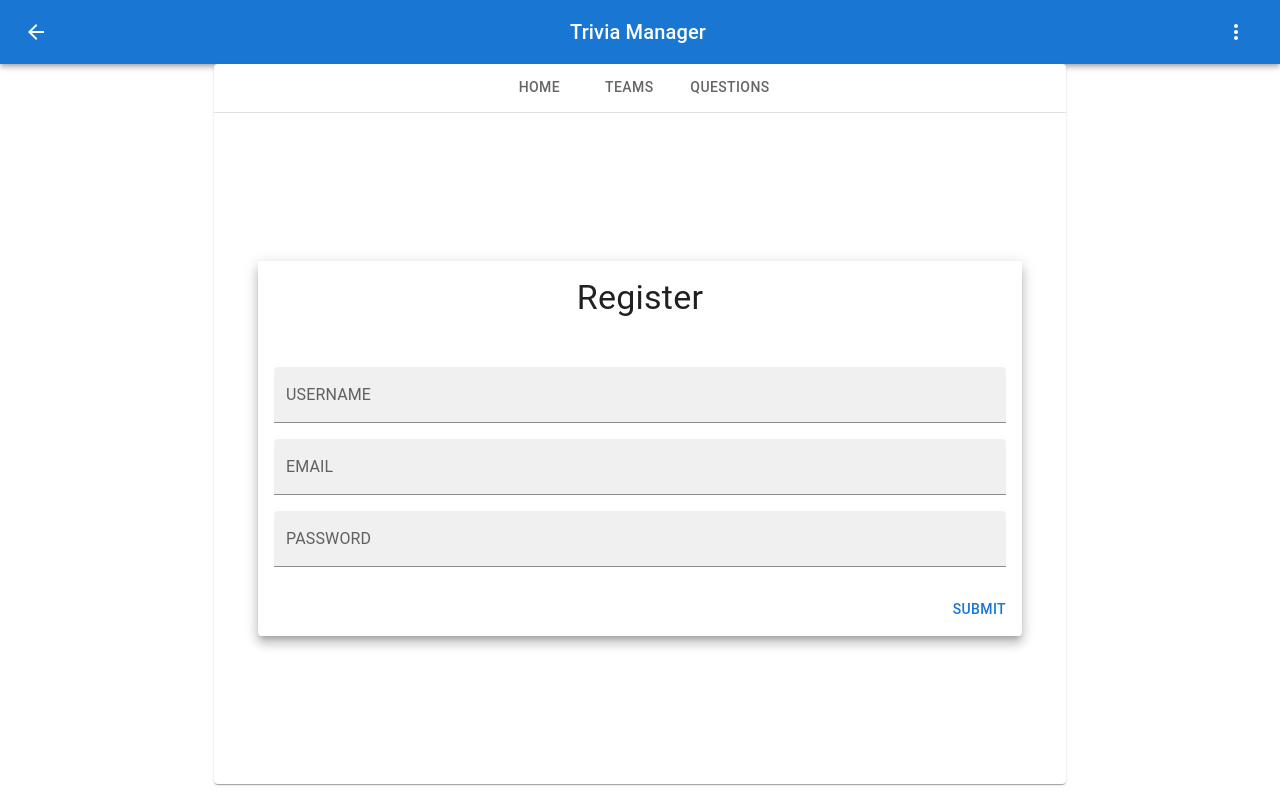
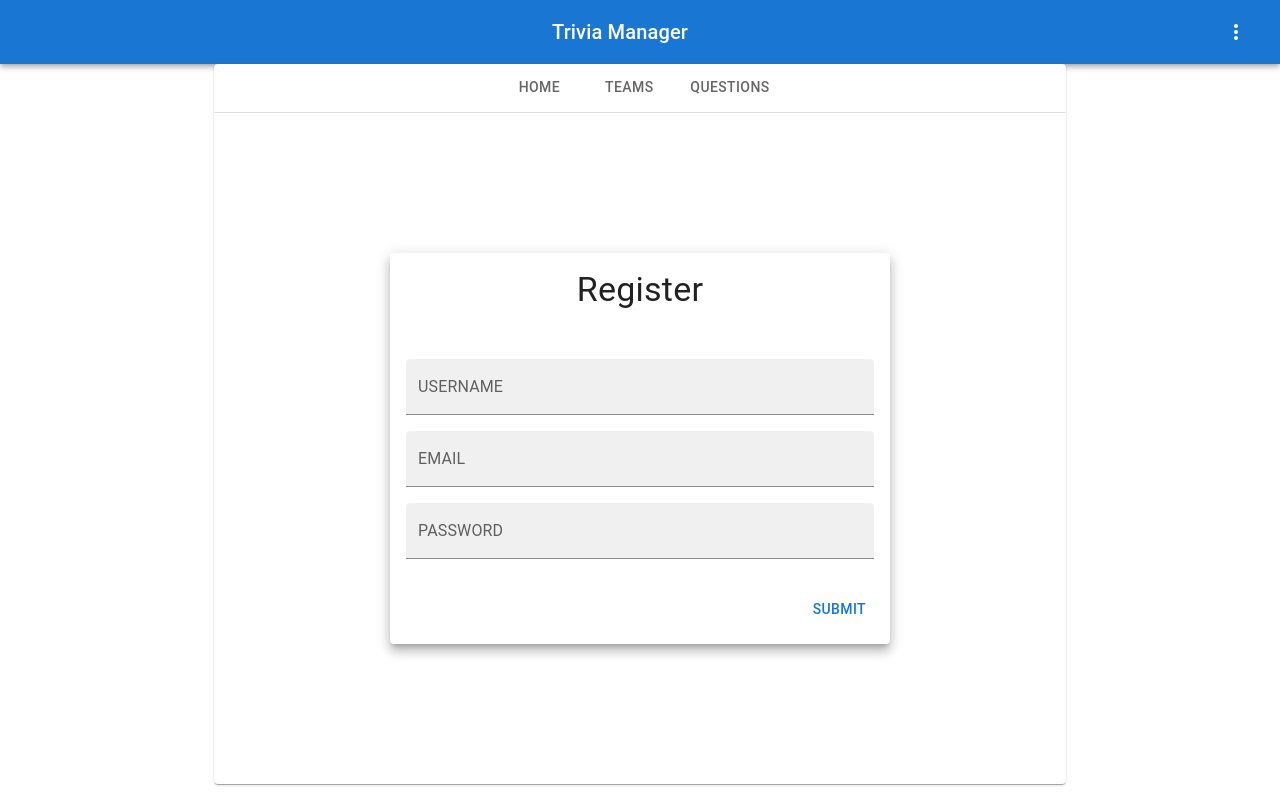
Before and after one commit to Jayammo/trivia-manager-ui, a React (Create React App) app: page /registration in a window 1280 px wide. Built offline with nearby package versions, Linux system fonts and the light colour scheme.

Commit message:
style the Auth Component (#18)

```diff
--- a/src/components/Header/Header.jsx
+++ b/src/components/Header/Header.jsx
@@ -2,6 +2,7 @@ import { Box, AppBar, Toolbar, IconButton, Typography } from '@mui/material';
 import ArrowBackIcon from '@mui/icons-material/ArrowBack';
 import HeaderOptions from './HeaderOptions/HeaderOptions';
 import styled from '@emotion/styled';
+import { useLocation, useNavigate } from 'react-router-dom';
 
 const StyledBox = styled(Box)`
 	min-height: 5vh;
@@ -12,18 +13,28 @@ const StyledTypography = styled(Typography)`
 `;
 
 const Header = () => {
+	const navigate = useNavigate();
+	const { key } = useLocation();
+
+	const goBack = () => {
+		navigate(-1);
+	};
+
 	return (
 		<StyledBox>
 			<AppBar position='static' enableColorOnDark>
 				<Toolbar>
+					{key !== 'default' && (
 						<IconButton
 							size='large'
 							edge='start'
 							color='inherit'
 							aria-label='menu'
+							onClick={goBack}
 						>
 							<ArrowBackIcon />
 						</IconButton>
+					)}
 					<StyledTypography variant='h6' align='center'>
 						Trivia Manager
 					</StyledTypography>
--- a/src/pages/Authentication/Registration/Registration.jsx
+++ b/src/pages/Authentication/Registration/Registration.jsx
@@ -1,16 +1,10 @@
-import {
-	Card,
-	CardContent,
-	Typography,
-	CardHeader,
-	Button,
-} from '@mui/material';
+import { CardContent, Typography, CardHeader, Button } from '@mui/material';
 import FormTextField from '../../../components/UI/Form/FormTextField';
 import { useForm } from 'react-hook-form';
 import { yupResolver } from '@hookform/resolvers/yup';
 import { RegistrationYupSchema } from '../AuthYupSchema';
 import { useAuth } from '../../../contexts/AuthProvider';
-import { StyledBox, StyledCardActions } from '../StyledAuth';
+import { StyledCard, StyledCardActions } from '../StyledAuth';
 
 const Registration = () => {
 	const { control, handleSubmit } = useForm({
@@ -33,8 +27,7 @@ const Registration = () => {
 	};
 
 	return (
-		<StyledBox>
-			<Card raised={true}>
+		<StyledCard raised={true}>
 			<CardHeader
 				title={
 					<Typography variant='h4' align='center'>
@@ -57,8 +50,7 @@ const Registration = () => {
 					<Button type='submit'>Submit</Button>
 				</StyledCardActions>
 			</form>
-			</Card>
-		</StyledBox>
+		</StyledCard>
 	);
 };
 
--- a/src/pages/Authentication/SignIn/SignIn.jsx
+++ b/src/pages/Authentication/SignIn/SignIn.jsx
@@ -1,5 +1,4 @@
 import {
-	Card,
 	CardContent,
 	Typography,
 	CardHeader,
@@ -10,10 +9,10 @@ import FormTextField from '../../../components/UI/Form/FormTextField';
 import { useForm } from 'react-hook-form';
 import { yupResolver } from '@hookform/resolvers/yup';
 import { SignInYupSchema } from '../AuthYupSchema';
-import { useNavigate } from 'react-router-dom';
+import { Link, useNavigate } from 'react-router-dom';
 import { SetToken } from '../../../helper/CookieHandler';
 import { useAuth } from '../../../contexts/AuthProvider';
-import { StyledBox, StyledCardActions } from '../StyledAuth';
+import { StyledCardActions, StyledCard } from '../StyledAuth';
 import { useState } from 'react';
 
 const SignIn = () => {
@@ -46,8 +45,7 @@ const SignIn = () => {
 	};
 
 	return (
-		<StyledBox>
-			<Card raised={true}>
+		<StyledCard raised={true}>
 			<CardHeader
 				title={
 					<Typography variant='h4' align='center'>
@@ -67,6 +65,9 @@ const SignIn = () => {
 					/>
 				</CardContent>
 				<StyledCardActions>
+					<Typography className='register' variant='subtitle1'>
+						<Link to='/registration'>Click Here</Link> to Register
+					</Typography>
 					{loading ? (
 						<CircularProgress />
 					) : (
@@ -74,8 +75,7 @@ const SignIn = () => {
 					)}
 				</StyledCardActions>
 			</form>
-			</Card>
-		</StyledBox>
+		</StyledCard>
 	);
 };
 
--- a/src/pages/Authentication/StyledAuth.js
+++ b/src/pages/Authentication/StyledAuth.js
@@ -1,13 +1,16 @@
 import styled from '@emotion/styled';
-import { Box, CardActions } from '@mui/material';
+import { Card, CardActions } from '@mui/material';
 
 export const StyledCardActions = styled(CardActions)`
 	display: flex;
 	justify-content: flex-end;
+	padding: 16px;
+	& > .register {
+		flex: auto;
+	}
 `;
 
-export const StyledBox = styled(Box)`
-	display: flex;
-	justify-content: center;
+export const StyledCard = styled(Card)`
 	margin: auto;
+	width: 500px;
 `;
```
Lines whose indentation alone changed are shown as unchanged.
